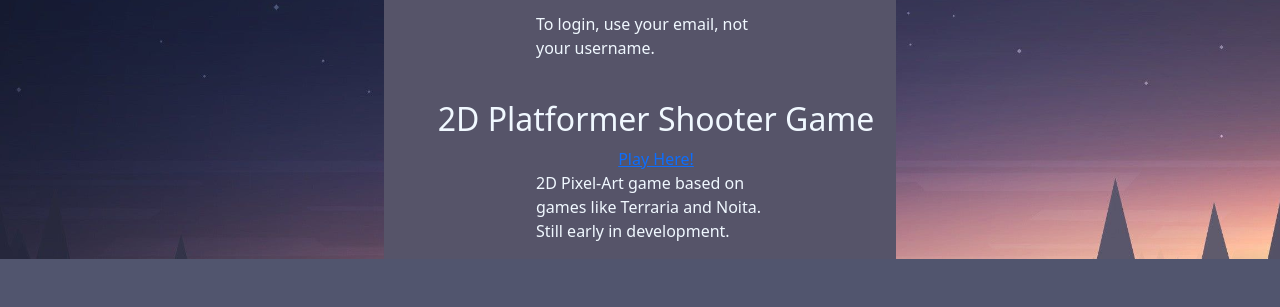
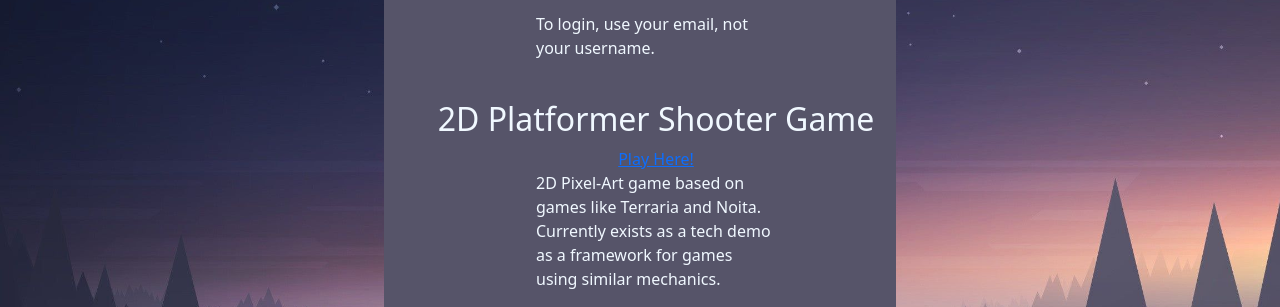
Before and after one commit to EarliestHippo27/website, a Flask app: page / in a window 1280 px wide. Shown: the part 1002-1309 px from the top of the page. Before the commit the page ends 1261 px from the top, so only its background shows below. Run offline with Flask 3, Linux system fonts and the light colour scheme.

Commit message:
Updated home page text.

```diff
--- a/backend/templates/home.html
+++ b/backend/templates/home.html
@@ -62,7 +62,7 @@
                   <h2>2D Platformer Shooter Game</h2>
                   <a href="http://jtran11.pythonanywhere.com" target="_blank">Play Here!</a>
                   <p>
-                      2D Pixel-Art game based on games like Terraria and Noita. Still early in development.
+                      2D Pixel-Art game based on games like Terraria and Noita. Currently exists as a tech demo as a framework for games using similar mechanics.
                   </p>
               </li>
             </ul>
```
